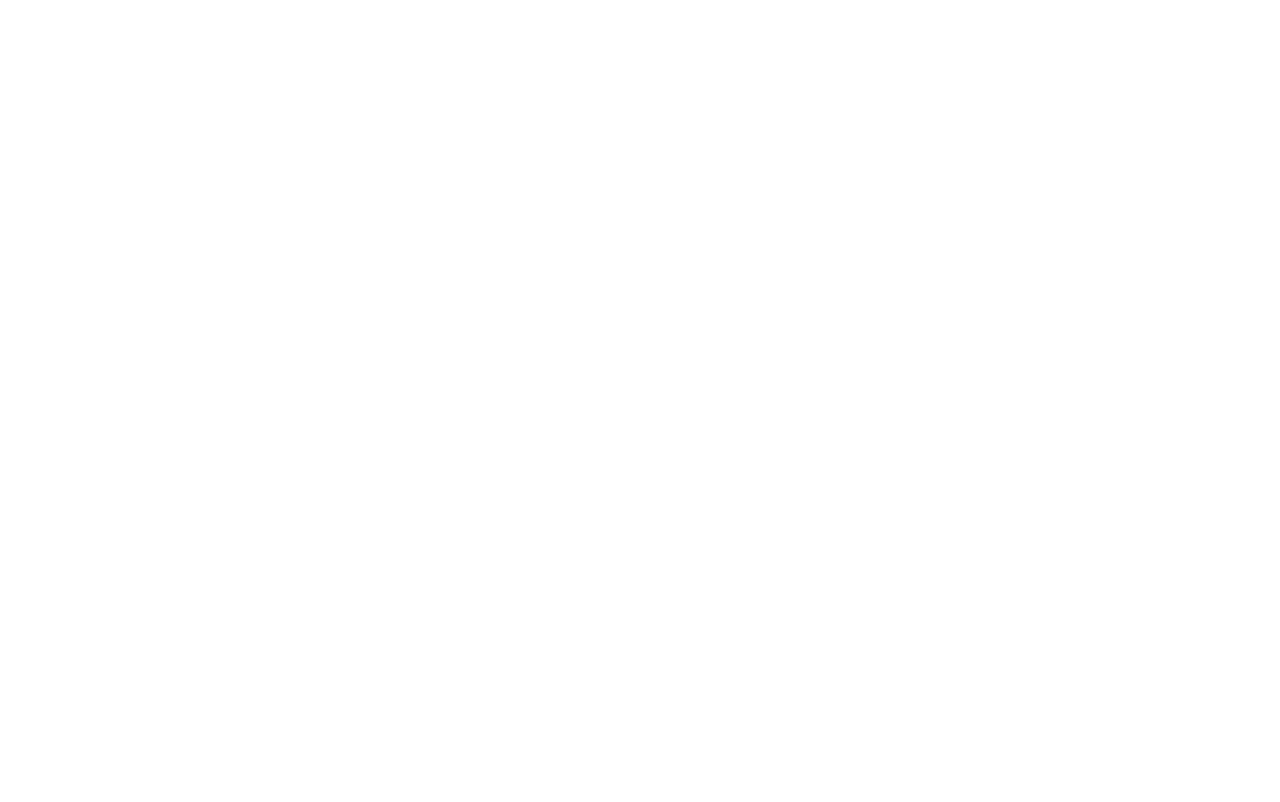
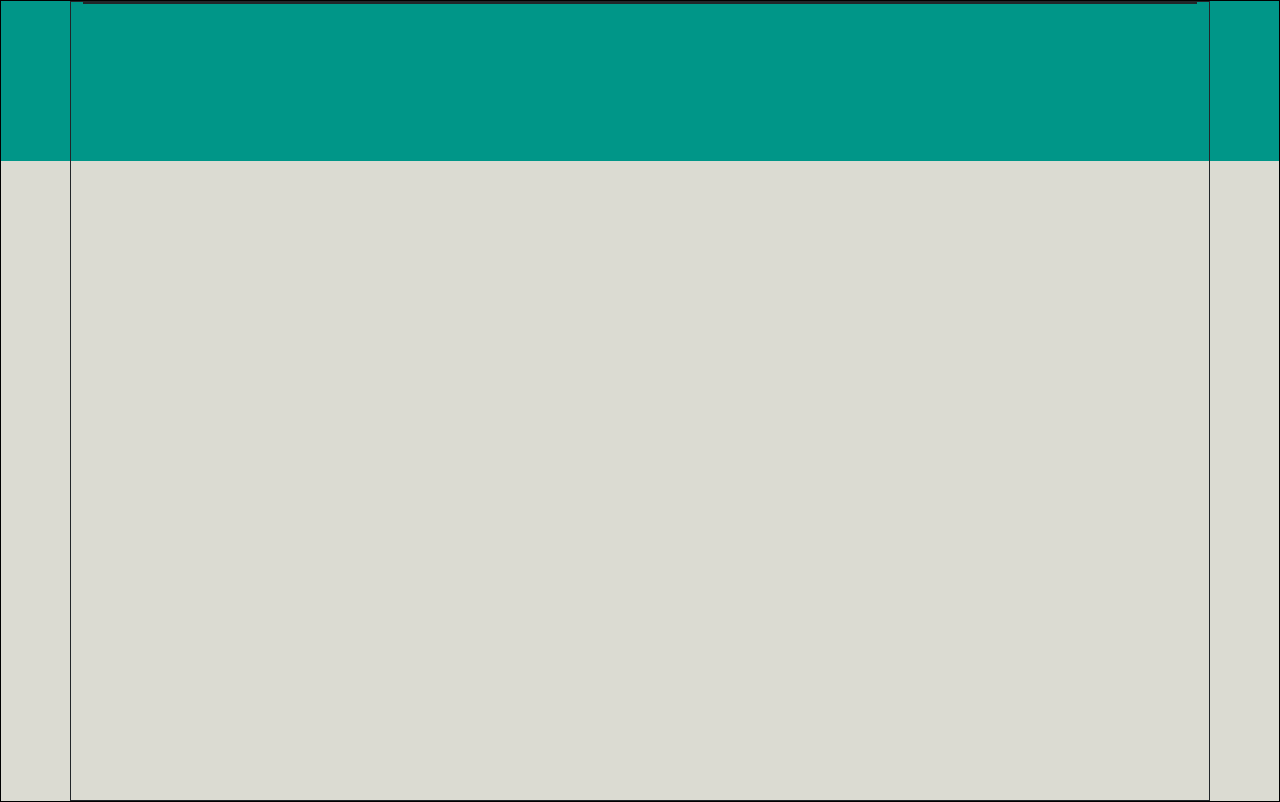
Before and after one commit to fabiodelli/vue-boolzapp, a plain HTML site: page index.html in a window 1280 px wide. Drawn offline with nearby package versions, Linux system fonts and the light colour scheme.

Commit message:
add gradient

```diff
--- a/assets/css/style.css
+++ b/assets/css/style.css
@@ -2,4 +2,9 @@
      margin: 0;
      padding: 0;
      box-sizing: border-box;
+     border: 1px solid;
  }
+
+ body{
+    background: linear-gradient(to bottom,rgb(0, 150, 136) 20%,rgb(219, 219, 210)20% 90%);
+ }
--- a/index.html
+++ b/index.html
@@ -16,9 +16,9 @@
             integrity="sha384-rbsA2VBKQhggwzxH7pPCaAqO46MgnOM80zW1RWuH61DGLwZJEdK2Kadq2F9CUG65"
             crossorigin="anonymous">
     </head>
-    <body>
+    <body class="container vh-100 ">
 
-
+        <div class="container"></div>
 
         <script src="https://unpkg.com/vue@3/dist/vue.global.js"></script>
         <script src="./assets/js/main.js"></script>
```
